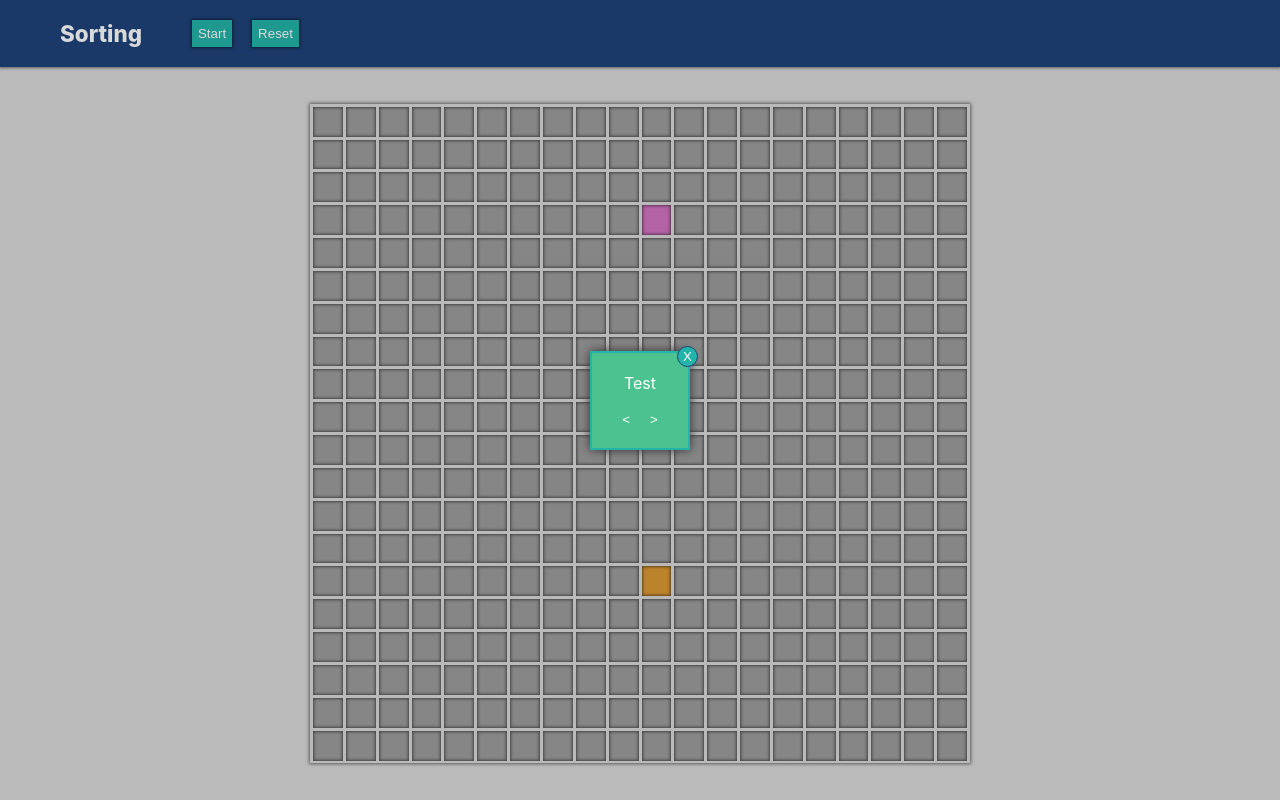
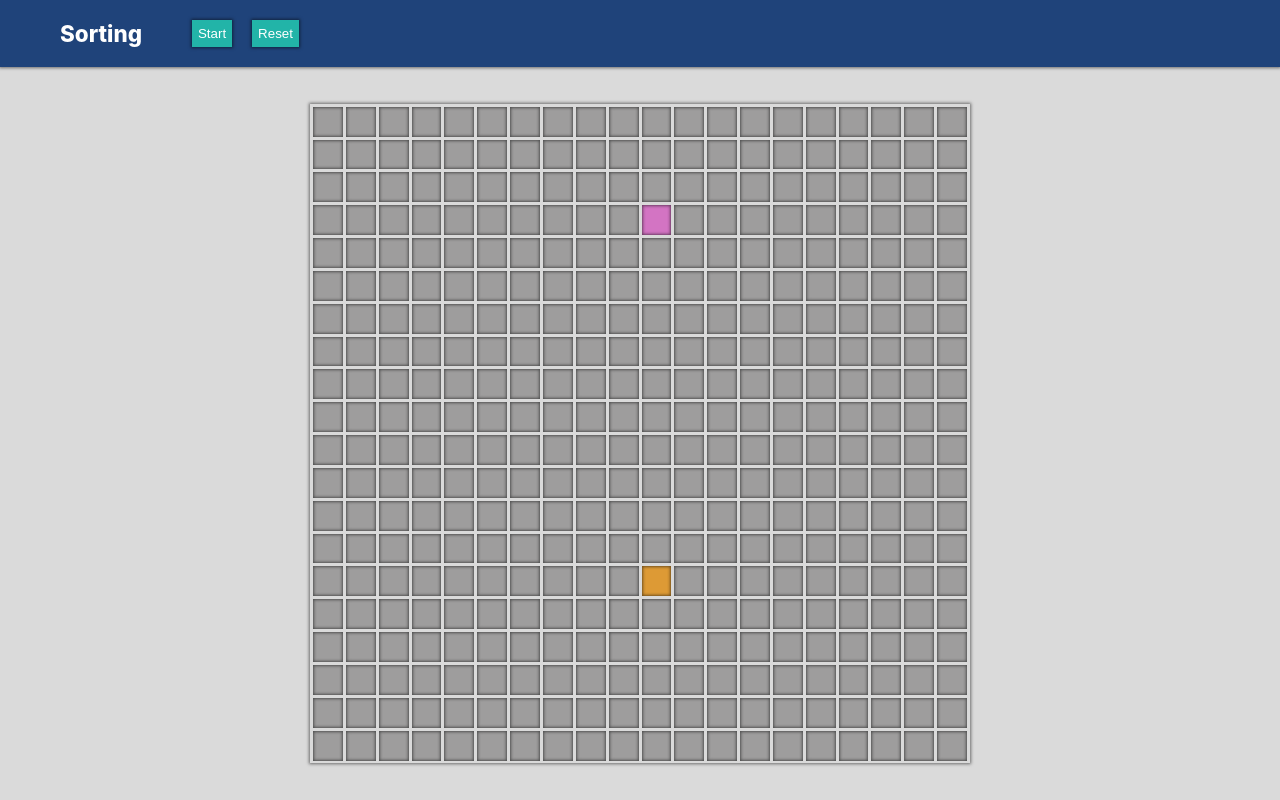
Before and after one commit to ModdedXero/Portfolio, a React (Create React App) app in the folder frontend/: page /snake in a window 1280 px wide. Built offline with nearby package versions, Linux system fonts and the light colour scheme.

Commit message:
Removed modal list from snake until complete

```diff
--- a/frontend/src/pages/snake/index.tsx
+++ b/frontend/src/pages/snake/index.tsx
@@ -218,14 +218,6 @@ export default function Snake() {
                     <NavButton onClick={onReset}>Reset</NavButton>
                 </NavGroup>
             </Navbar>
-            <ModalList>
-                <ModalItem>
-                    Test
-                </ModalItem>
-                <ModalItem>
-                    Test2
-                </ModalItem>
-            </ModalList>
             <div className="mx_snake">
                 <div className="mx_snake_grid">
                 {
```
